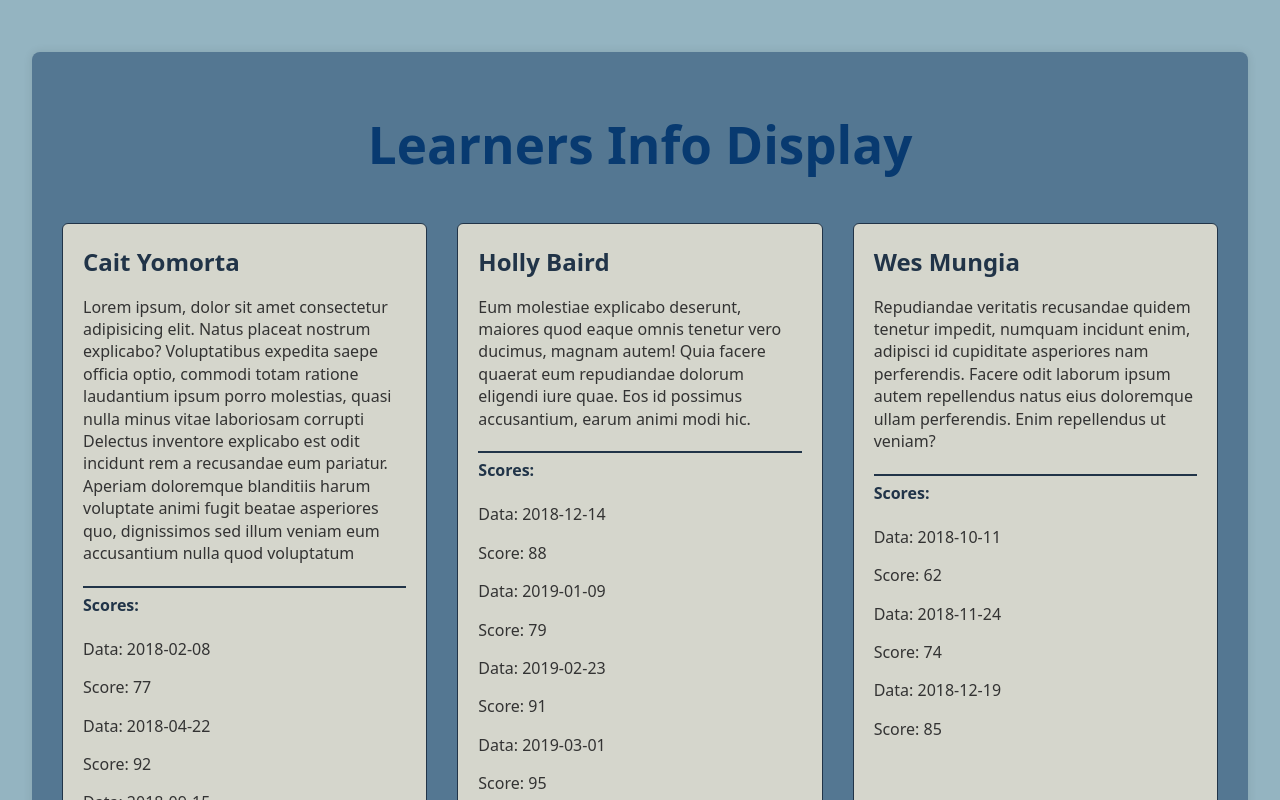
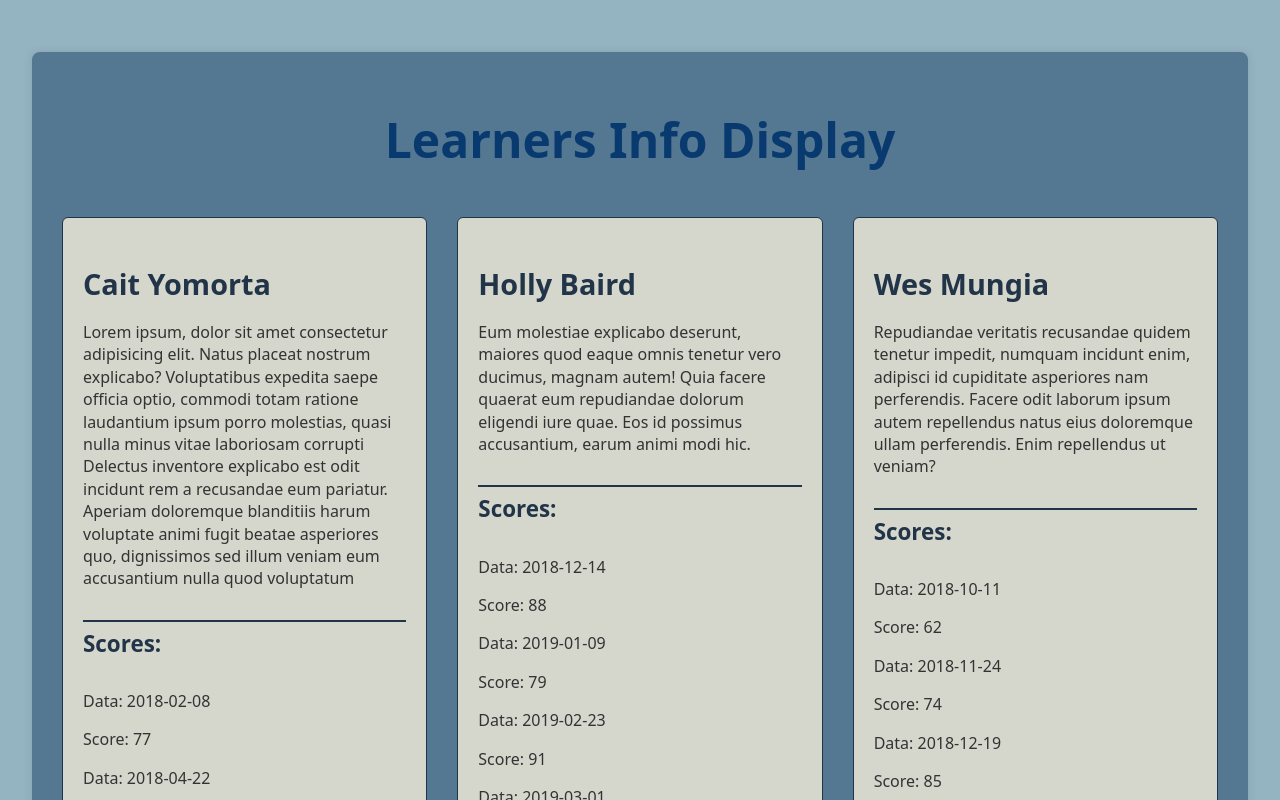
Before and after one commit to 1001hadi/320-lab-state, a React (Vite) app: page / in a window 1280 px wide. Shown: the top 800 px of the page. Built offline with nearby package versions, Linux system fonts and the light colour scheme.

Commit message:
css updated

```diff
--- a/src/App.css
+++ b/src/App.css
@@ -1,8 +1,6 @@
 #root {
-  /* max-width: 1280px; */
   margin: 0 auto;
   padding: 2rem;
-  /* text-align: center; */
 }
 
 body {
@@ -13,6 +11,8 @@ body {
 h1 {
   color: #083a70;
   text-align: center;
+  font-weight: bold;
+  font-size: 3rem;
   margin-bottom: 50px;
 }
 
@@ -40,8 +40,9 @@ h1 {
 
 .learner h2 {
   color: #213448;
-  margin-top: 0;
-  margin-bottom: 10px;
+  font-weight: bold;
+  font-size: 1.8rem;
+  margin-bottom: 5px;
 }
 
 .learner p {
@@ -51,6 +52,8 @@ h1 {
 
 .learner h4 {
   color: #213448;
+  font-weight: bold;
+  font-size: 1.4rem;
   border-top: 2px solid #213448;
   padding-top: 5px;
 }
```
